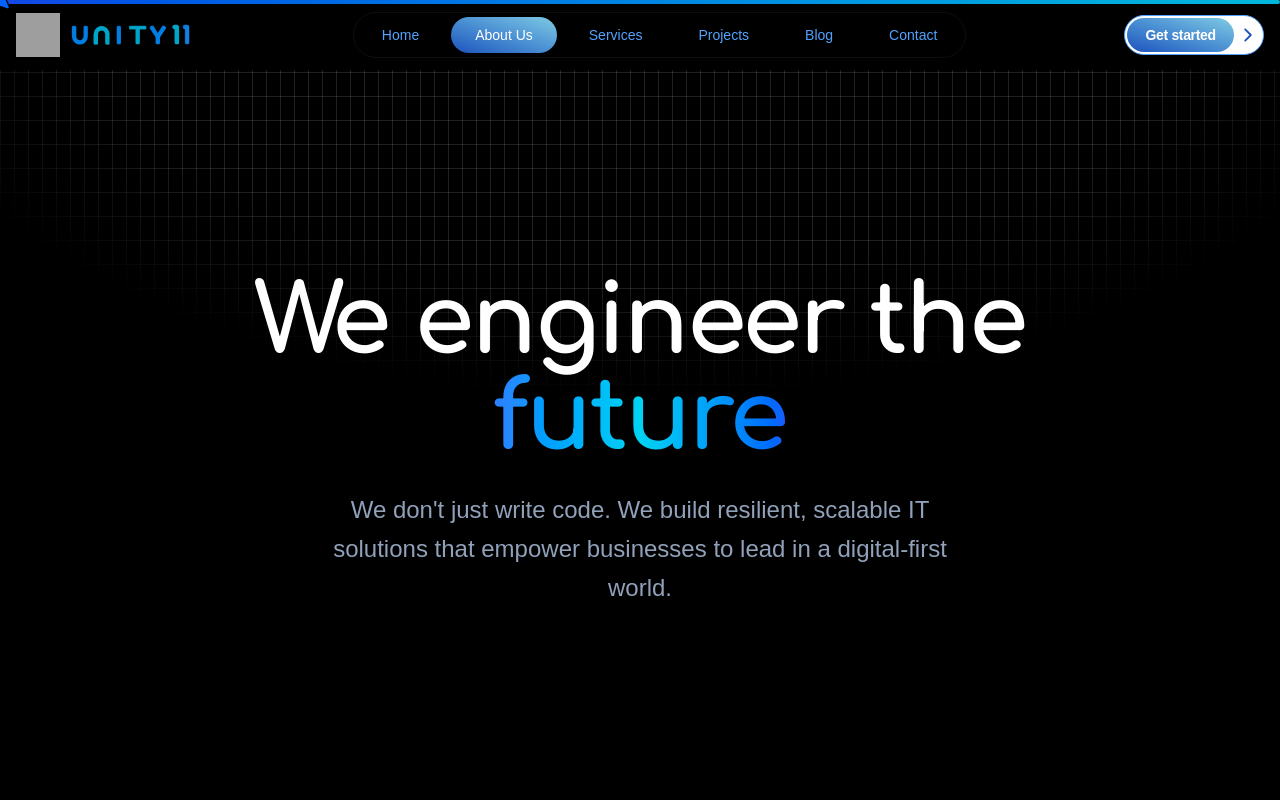
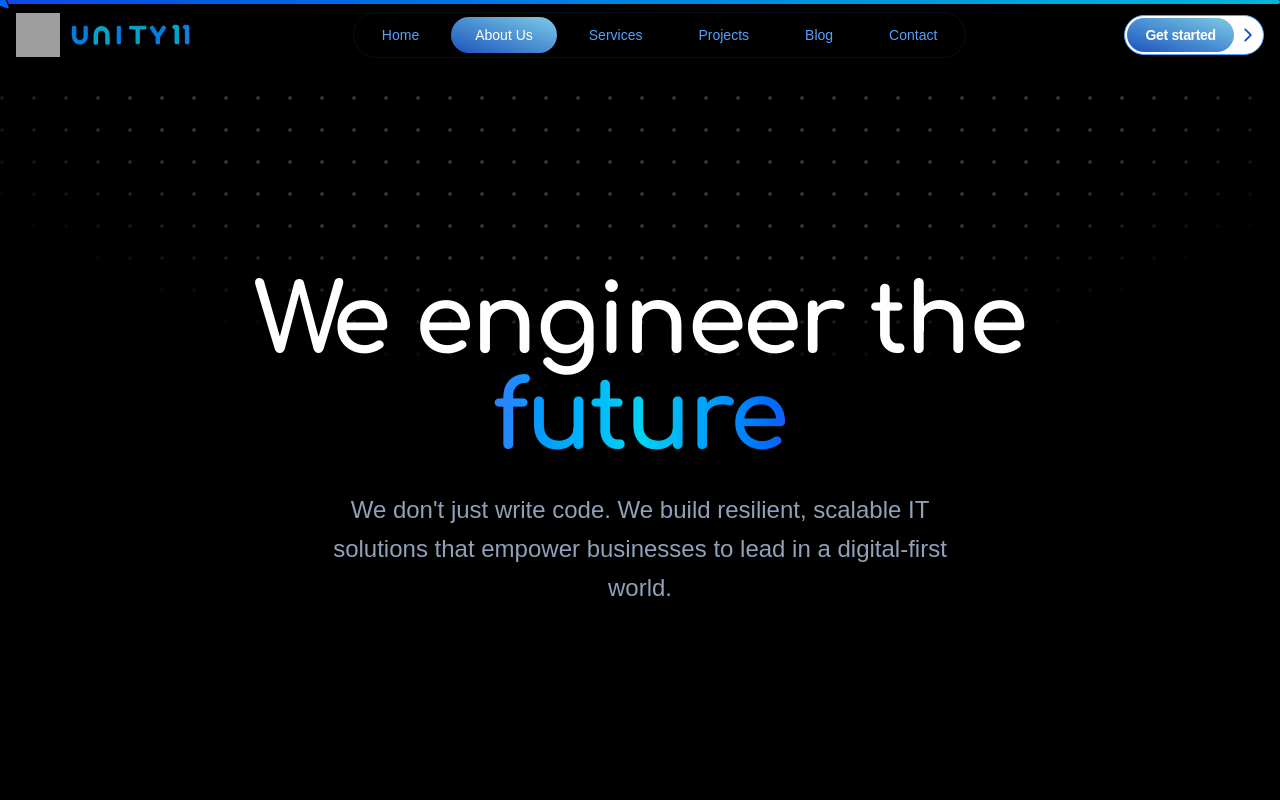
Before and after one commit to UNITY-11/unity11, a Next.js app in the folder apps/client/: page /about in a window 1280 px wide. Shown: the top 800 px of the page. Built offline with nearby package versions, Linux system fonts and the light colour scheme; grey boxes are pictures that could not be loaded.

Commit message:
ui(home): change background grid to a dotted pattern

```diff
--- a/apps/client/src/components/ui/background-beams.tsx
+++ b/apps/client/src/components/ui/background-beams.tsx
@@ -6,7 +6,7 @@ import { motion } from "motion/react";
 export const BackgroundBeams = ({ className }: { className?: string }) => {
   return (
     <div className={cn("absolute inset-0 z-0 pointer-events-none flex items-center justify-center", className)}>
-      <div className="absolute inset-0 bg-[linear-gradient(to_right,#ffffff20_1px,transparent_1px),linear-gradient(to_bottom,#ffffff20_1px,transparent_1px)] bg-[size:14px_24px] [mask-image:radial-gradient(ellipse_60%_50%_at_50%_0%,#000_70%,transparent_100%)]" />
+      <div className="absolute inset-0 bg-[radial-gradient(circle_at_2px_2px,#ffffff30_2px,transparent_0)] bg-[size:32px_32px] [mask-image:radial-gradient(ellipse_60%_50%_at_50%_0%,#000_70%,transparent_100%)]" />
     </div>
   );
 };
```
